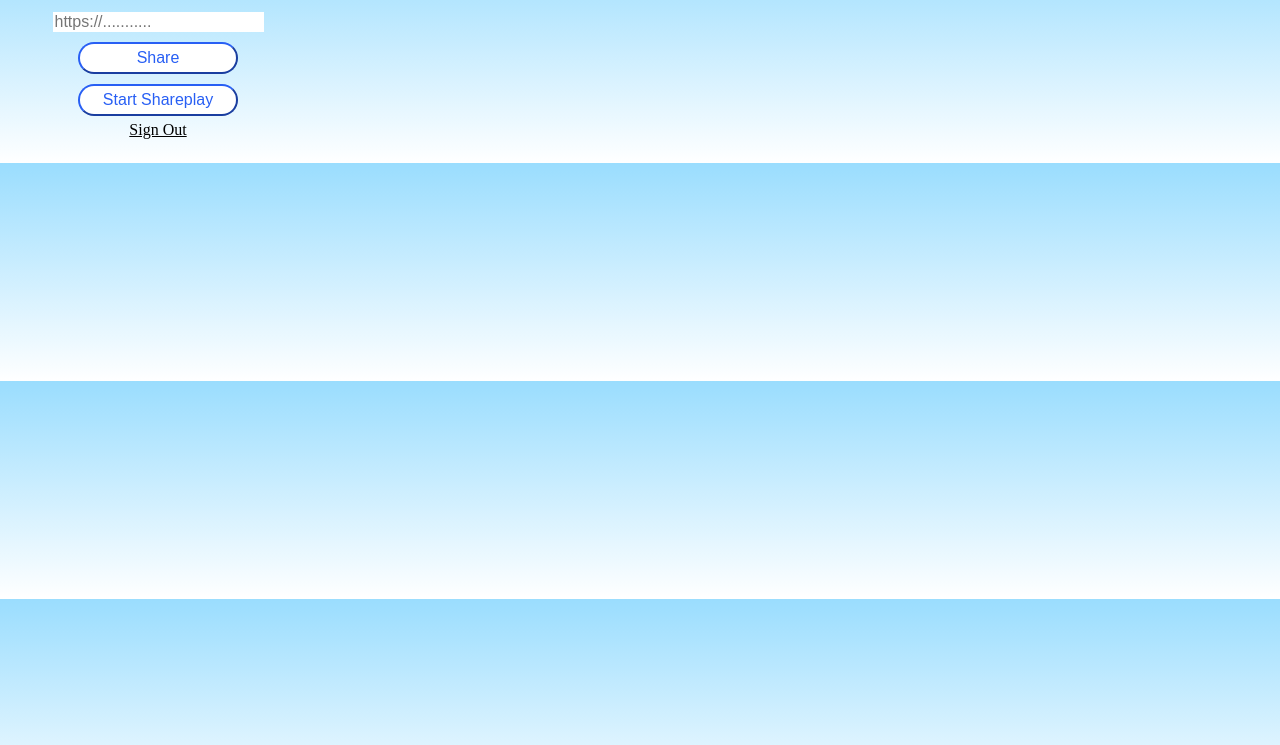
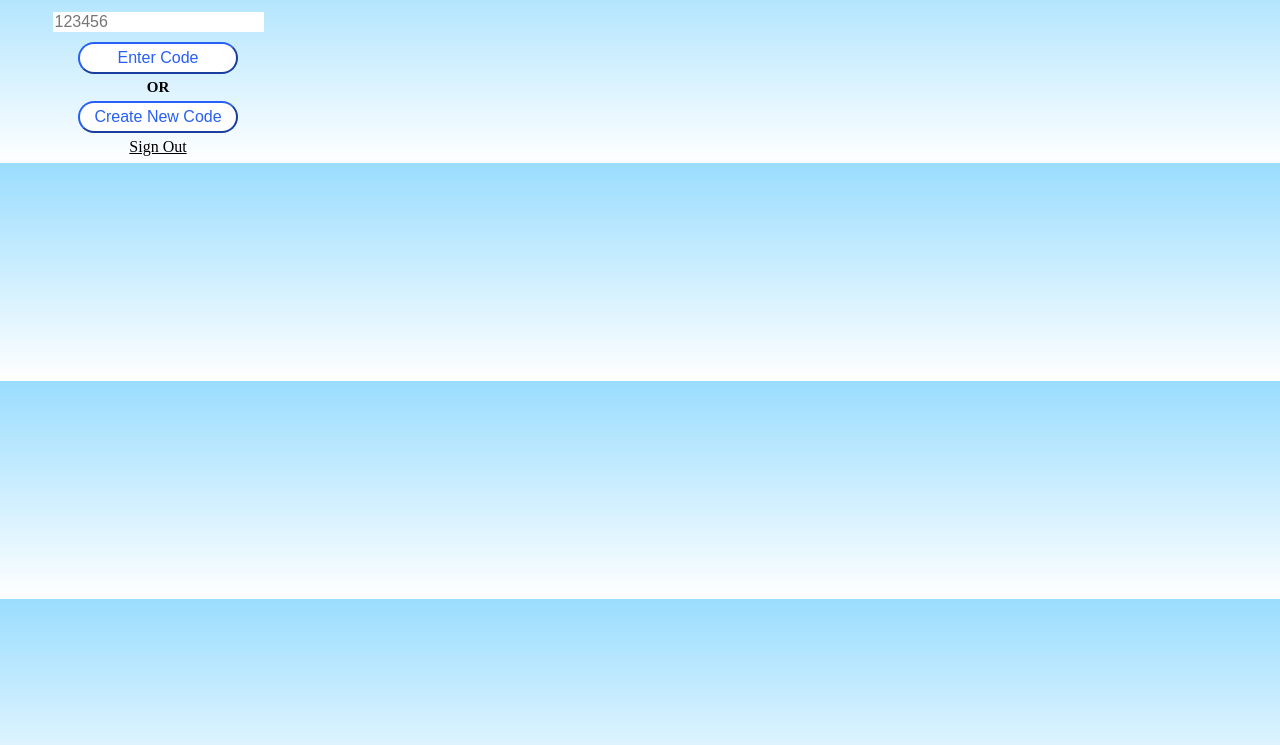
Before and after one commit to Shareplay-Team-A/shareplay-client, a website built with webpack: page src/pages/popup.html in a window 1280 px wide. Both pictures are taken after a click on the button "Continue as Guest". Shown: the part 55-800 px from the top of the page. Built offline with nearby package versions, Linux system fonts and the light colour scheme; no server answers; files whose address does not match are found by name.

Commit message:
modifying shareplay page to use code instead of url

```diff
--- a/src/pages/sharing.html
+++ b/src/pages/sharing.html
@@ -2,12 +2,13 @@
     <!--TODO: this is the main page of our application with that shows all the info and the invite link etc.-->
     <!--TODO: add sign out button-->
     <h1>Shareplay Video</h1>
-    <input id="url" type="text" readonly="true" autocomplete="off" placeholder="https://..........."></input>
+    <input id="url" type="text" autocomplete="off" placeholder="123456"></input>
     <div>
-        <button id="share-button">Share</button>
+        <button id="share-button">Enter Code</button>
     </div>
+    <p id = "or-text">OR</p>
     <div>
-        <button id="start-button">Start Shareplay</button>
+        <button id="start-button">Create New Code</button>
     </div>
     <div>
         <a href = "">Sign Out</a>
--- a/src/style.css
+++ b/src/style.css
@@ -41,3 +41,9 @@ a {
     font-size: 16px;
     color: black;
 }
+
+#or-text {
+    margin: 0px;
+    font-size: 15px;
+    font-weight: bold;
+}
```
